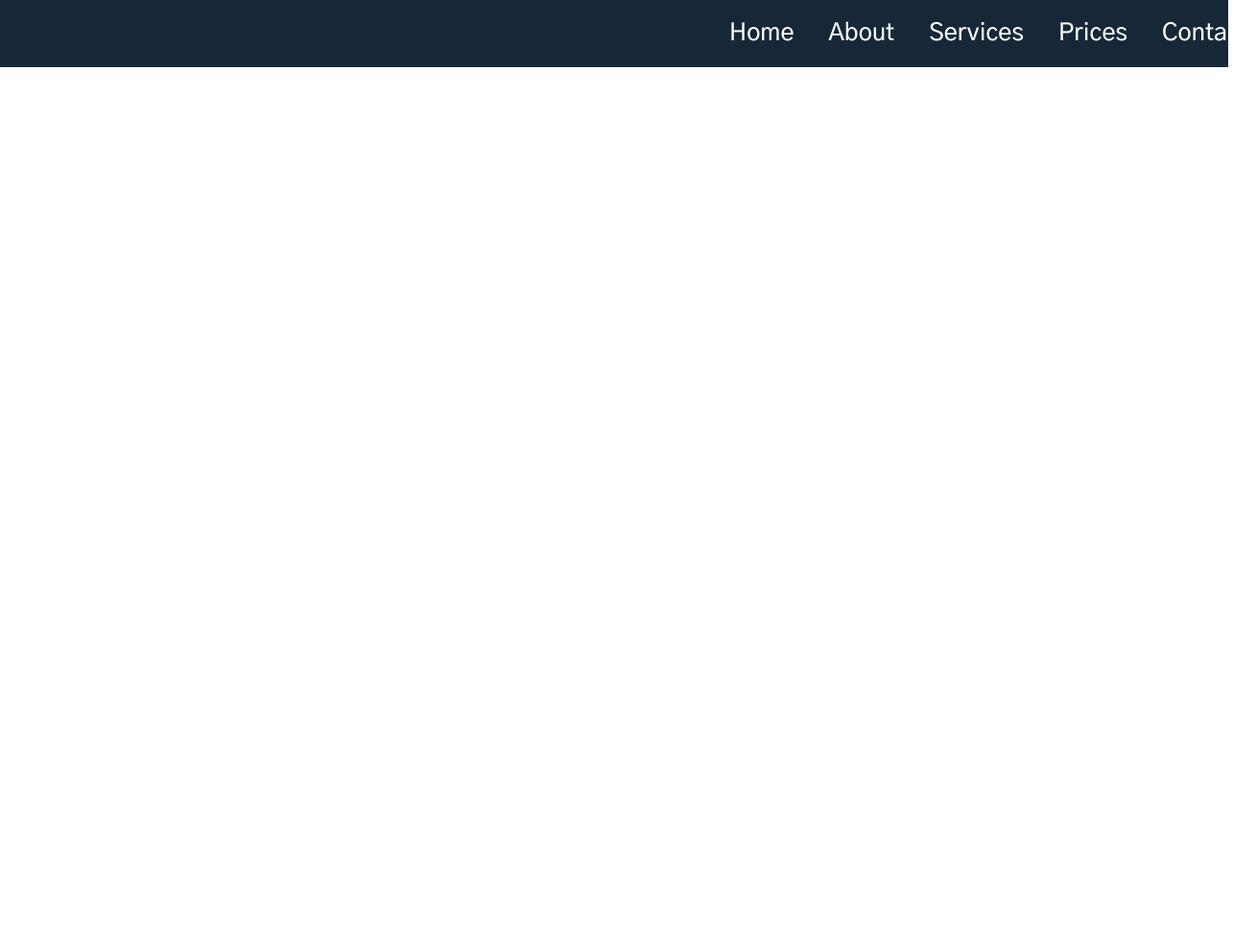
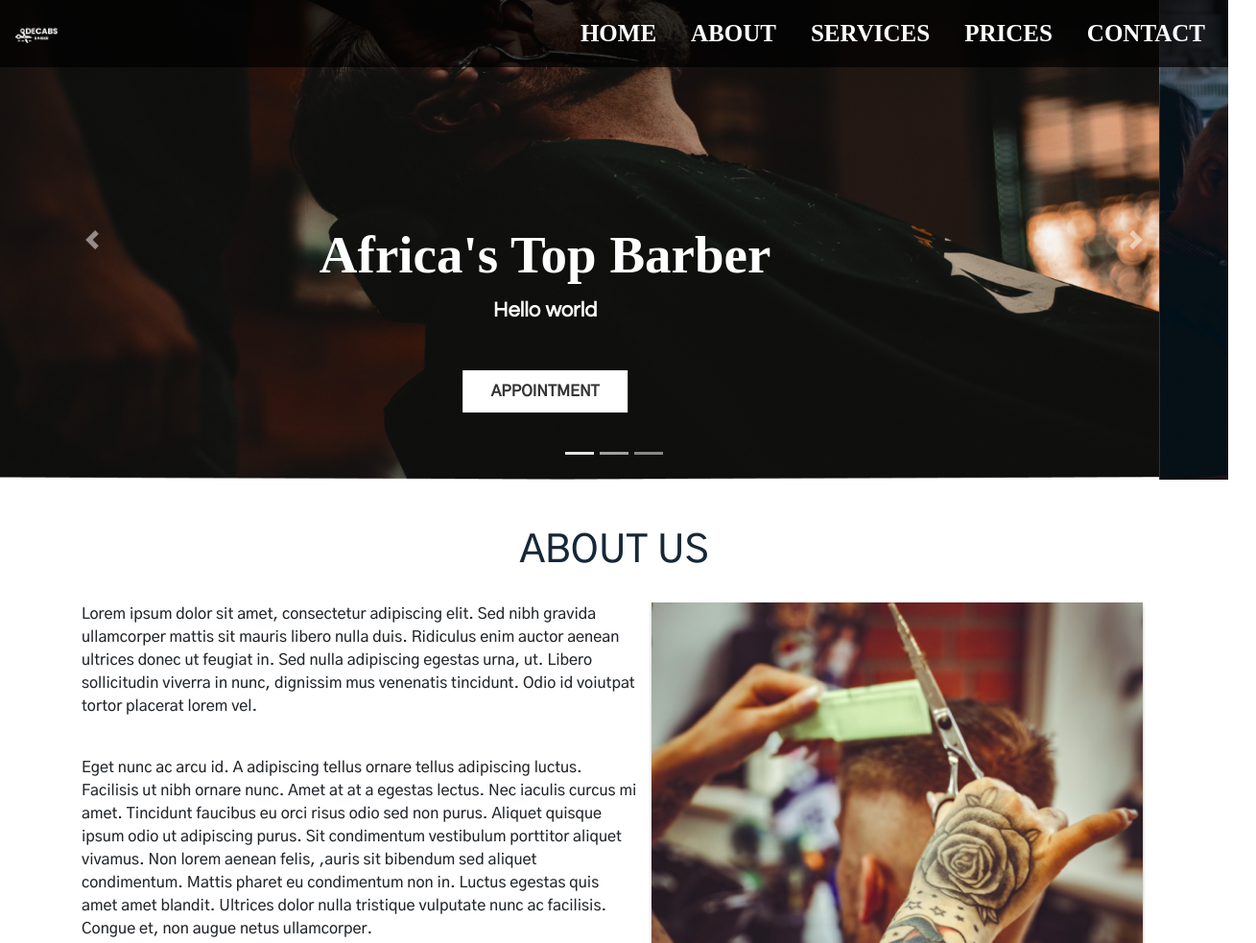
Before and after one commit to hngi/Barber-shop_Team-c_envarto_JL, a plain HTML site: page barber_v1/index.html in a window 1280 px wide. Shown: the top 983 px of the page at 96% size, 1309 px wide, since content can reach past the window. Before the commit the page ends 800 px from the top, so only its background shows below. Drawn offline with nearby package versions, Linux system fonts and the light colour scheme.

Commit message:
landing page v1

```diff
--- a/barber_v1/css/style.css
+++ b/barber_v1/css/style.css
@@ -359,6 +359,9 @@ footer{
 .thirty{
     margin-left: 200px !important;
     margin-right: 200px !important;
+    margin-bottom: -50px;
+    z-index: 9;
+    position: fixed !important;
 }
 
 .thirty ul{
@@ -371,6 +374,7 @@ footer{
 }
 .thirty ul a:hover{
     color: #ffffff;
+    border-bottom: 1px solid white;
 }
 .thirty1{
     background-image: url(./assets);
@@ -471,6 +475,90 @@ footer{
 
 
 }
+
+.navbar-light .navbar-nav .active > .navbar-light, .navbar-nav .nav-link .active, .navbar-light .navbar-nav .nav-link .show > .nav-link {
+    color: #FFFFFF;
+}
+
+.navbar-light .navbar-nav .nav-link {
+    color: #FFFFFF;
+}
+
+.navbar-light .nav-link:focus, .navbar-light .navbar-nav .nav-link:hover {
+    color: #FFFFFF;
+}
+
+.navbar-nav a {
+    font-family: poppins;
+    font-size: 18px;
+    text-transform: uppercase;
+    font-weight: bold;
+}
+
+.navbar-light .navbar-brand {
+    color: #ffffff;
+    font-size: 25px;
+    text-transform: uppercase;
+    font-weight: bold;
+    letter-spacing: 2px;
+}
+
+
+
+ .navbar-toggler {
+    padding: .25rem .75rem;
+    font-size: 1.25rem;
+    line-height: 1;
+    color: white;
+    background-color: white !important;
+    border: 1px solid transparent;
+    border-radius: .25rem;
+}
+
+.navbar-light .navbar-nav .nav-link {
+    color: #fff !important;
+}
+
+
+
+.navbar-collapse {
+    -ms-flex-preferred-size: 100%;
+    flex-basis: 100%;
+    -ms-flex-positive: 1;
+    flex-grow: 1;
+    background: none !important;
+    -ms-flex-align: center;
+    align-items: center;
+}
+
+
+
+
+
+.fixed-top {
+    position: fixed;
+    top: 0;
+    right: 0;
+    background: rgba(0,0,0,0.7) !important;
+    left: 0;
+    z-index: 1030;
+}
+
+
+
+
+
+
+.navbar-toggler {
+    /* height: 40px; */
+    background-color: #fff;
+    border: 1px solid transparent;
+    border-radius: .25rem;
+    align-items: center;
+    justify-content: center;
+    box-sizing: border-box;
+}
+
 
 .new7{
     width:100px;
--- a/barber_v1/index.html
+++ b/barber_v1/index.html
@@ -13,9 +13,9 @@
   </head>
   <body id="home">
 
-    <section style="background: #162838; " >
+    <section style="background: none; " >
       <div class="thirty">
-        <nav class="navbar navbar-expand-lg sticky-top navbar-light sticky-top">
+        <nav class="navbar navbar-expand-md navbar-light fixed-top">
           <a class="navbar-brand" href="#"><img src="./assets/images/homepage/Logos.png" alt="" class="img10"></a>
           <button class="navbar-toggler" type="button" data-toggle="collapse" data-target="#navbarTogglerDemo02" aria-controls="navbarTogglerDemo02" aria-expanded="false" aria-label="Toggle navigation">
             <span class="navbar-toggler-icon"></span>
@@ -23,9 +23,9 @@
 
 
           <div class="collapse navbar-collapse" id="navbarTogglerDemo02" >
-            <ul class="navbar-nav mr-auto mt-2 mt-lg-0">
+            <ul class="navbar-nav mr-auto">
               <li class="nav-item active">
-                <a class="nav-link new9 " href="#home" >Home </a>
+                <a class="nav-link new9 " href="#home" style="color: #FFFFFF;">Home </a>
               </li>
               <li class="nav-item">
                 <a class="nav-link new9" href="#about">About</a>
@@ -47,6 +47,70 @@
 
     </section>
 
+    <section>
+      <div id="carouselExampleIndicators" class="carousel slide" data-ride="carousel">
+
+        <ol class="carousel-indicators">
+          <li data-target="#carouselExampleIndicators" data-slide-to="0" class="active"></li>
+          <li data-target="#carouselExampleIndicators" data-slide-to="1"></li>
+          <li data-target="#carouselExampleIndicators" data-slide-to="2"></li>
+        </ol>
+
+        <div class="carousel-inner">
+          <div class="carousel-item active">
+            <img src="assets/images/homepage/logo.png" class="d-block w-100" alt="barner1" height="500px">
+            <div class="carousel-caption d-none d-md-block">
+              <h2>Africa's Top Barber</h2>
+              <p>Hello world</p>
+              <button>APPOINTMENT</button>
+            </div>
+          </div>
+          <div class="carousel-item">
+            <img src="assets/images/homepage/banner3.png" class="d-block w-100" alt="barner2" height="500px">
+            <div class="carousel-caption d-none d-md-block">
+              <h2>We cut well</h2>
+              <p>Good Barbers</p>
+              <button>APPOINTMENT</button>
+            </div>
+          </div>
+          <div class="carousel-item">
+            <img src="assets/images/homepage/banner4.png" class="d-block w-100" alt="barner3" height="500px">
+            <div class="carousel-caption d-none d-md-block">
+              <h2>Nice look Everytime</h2>
+              <p>We display Professionality</p>
+              <button>APPOINTMENT</button>
+            </div>
+          </div>
+        </div>
+
+        <a class="carousel-control-prev" href="#carouselExampleIndicators" role="button" data-slide="prev">
+          <span class="carousel-control-prev-icon" aria-hidden="true"></span>
+          <span class="sr-only">Previous</span>
+        </a>
+        <a class="carousel-control-next" href="#carouselExampleIndicators" role="button" data-slide="next">
+          <span class="carousel-control-next-icon" aria-hidden="true"></span>
+          <span class="sr-only">Next</span>
+        </a>
+      </div>
+    </section>
+
+    <section>
+      <main id="about">
+      <div class="container">
+        <h1 style="text-align: center; color:#162838; margin-top: 50px;margin-bottom: 30px; font-size: 40px;">ABOUT US</h1>
+            <div class="row">
+              <div class="col-md-12 col-sm-12">
+                <img style="float:right; width: 520px; height: 600px; margin-left: 10px;" src="assets/images/homepage/barber1.png" alt="barber1" >
+                  <!-- <div class="content-heading"></div><h2 class="text">ABOUT US</h2> -->
+                      <p class="width">Lorem ipsum dolor sit amet, consectetur adipiscing elit. Sed nibh gravida ullamcorper mattis sit mauris libero nulla duis. Ridiculus enim auctor aenean ultrices donec ut feugiat in. Sed nulla adipiscing egestas urna, ut. Libero sollicitudin viverra in nunc, dignissim mus venenatis tincidunt. Odio id voiutpat tortor placerat lorem vel.</p>&emsp;
+                      <p class="width">Eget nunc ac arcu id. A adipiscing tellus ornare tellus adipiscing luctus. Facilisis ut nibh ornare nunc. Amet at at a egestas lectus. Nec iaculis curcus mi amet. Tincidunt faucibus eu orci risus odio sed non purus. Aliquet quisque ipsum odio ut adipiscing purus. Sit condimentum vestibulum porttitor aliquet vivamus. Non lorem aenean felis, ,auris sit bibendum sed aliquet condimentum. Mattis pharet eu condimentum non in. Luctus egestas quis amet amet blandit. Ultrices dolor nulla tristique vulputate nunc ac facilisis. Congue et, non augue netus ullamcorper.</p>&emsp;
+                      <p class="width">Habitant ut ac venenatis, morbi adipiscing mauris. Ac feugiat viverrag nulla turpis. Nulla enim velit, amet bibendum ornnare. Et ac orci neque, elementum et. Interdum duis sagittis, enim, ssemper neque amet. Mattis feugiat venelerisque pellentesque nam vitae. Vel egestas tincidunt nec, dignissim tortor. Suspendisse ac eleifend semper amet tristique gravida vel duis. Nisl sodales vestibulum nunc in venenatis sapien, arcu massa. Dictumst suspendisse justo, mauris vulputate lobortis aliquam turpis.</p>
+              </div>
+            </div>
+      </div>
+      <hr>
+
+    </section>
 </main>
 
 
```
